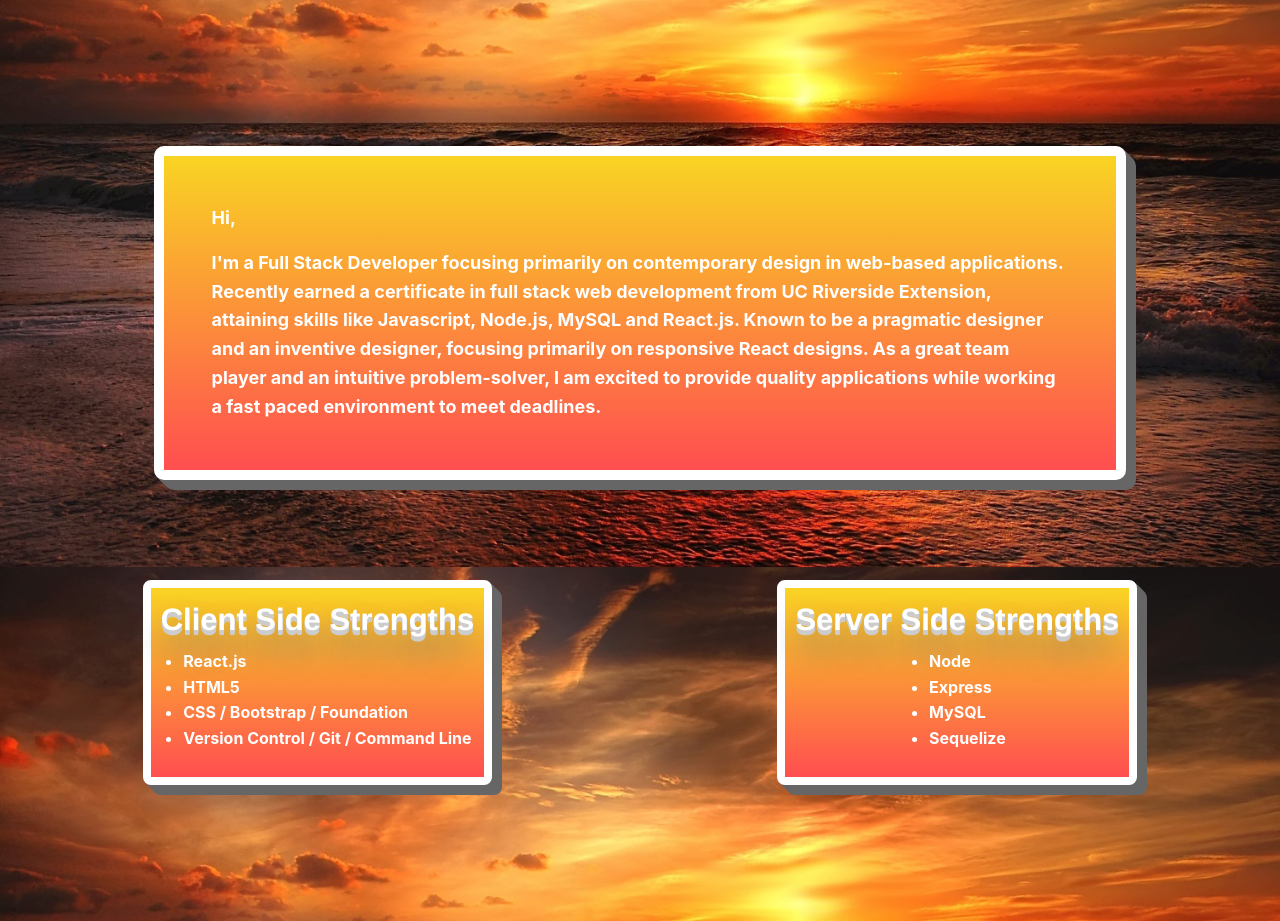
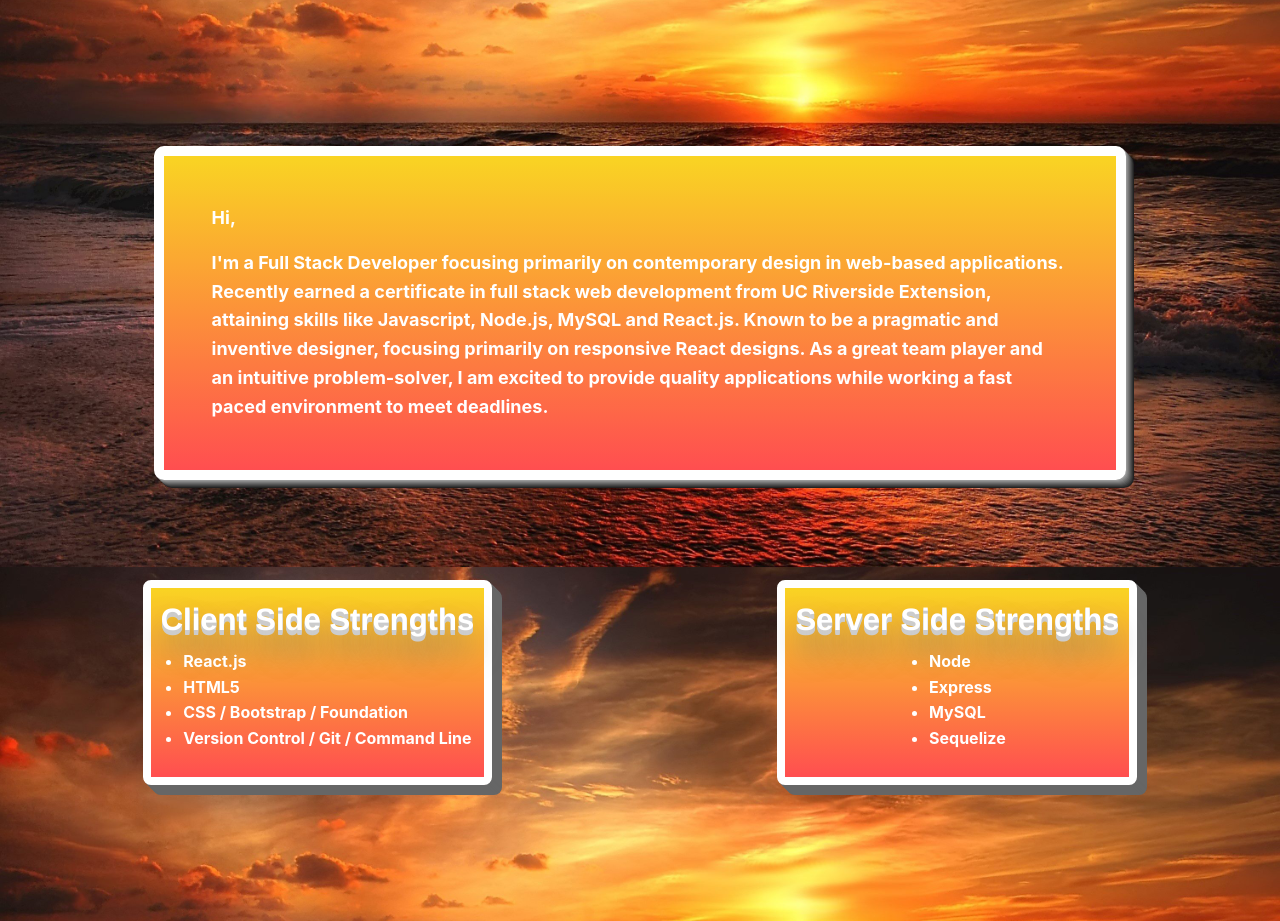
Before and after one commit to seddboi/react-portfolio, a React (Create React App) app: page / in a window 1280 px wide. Shown: the part 1135-2056 px from the top of the page. Built offline with nearby package versions, Linux system fonts and the light colour scheme.

Commit message:
updated text and fixed box shadow

```diff
--- a/src/components/Bio/bio.css
+++ b/src/components/Bio/bio.css
@@ -9,7 +9,7 @@
     background-repeat: no-repeat;
     border: solid 10px #ffff;
     border-radius: 10px;
-    box-shadow: 1px 1px 0 #666, 2px 2px #666, 3px 3px #666, 4px 4px #666, 5px 5px #666, 6px 6px #666, 7px 7px #666, 8px 8px #666, 9px 9px #666, 10px 10px #666;
+    box-shadow: 1px 1px 0 #999, 2px 2px #888, 3px 3px #777, 4px 4px #666, 5px 5px #555, 6px 6px #444, 7px 7px #333, 8px 8px #222;
 }
 
 @media (prefers-reduced-motion: no-preference) {
--- a/src/components/Bio/bio.js
+++ b/src/components/Bio/bio.js
@@ -9,8 +9,8 @@ function Bio() {
                 <div class='callout large' id='about-me'>
                     <p><strong>Hi, </strong></p>
                     <p><strong>I'm a Full Stack Developer focusing primarily on contemporary design in web-based applications. Recently earned a certificate
-                        in full stack web development from UC Riverside Extension, attaining skills like Javascript, Node.js, MySQL and React.js. Known to be a pragmatic designer
-                        and an inventive designer, focusing primarily on responsive React designs. As a great team player and an intuitive problem-solver, I am excited to provide quality applications
+                        in full stack web development from UC Riverside Extension, attaining skills like Javascript, Node.js, MySQL and React.js. Known to be a pragmatic
+                        and inventive designer, focusing primarily on responsive React designs. As a great team player and an intuitive problem-solver, I am excited to provide quality applications
                         while working a fast paced environment to meet deadlines.</strong> </p>
                     </div>
             </div>
```
